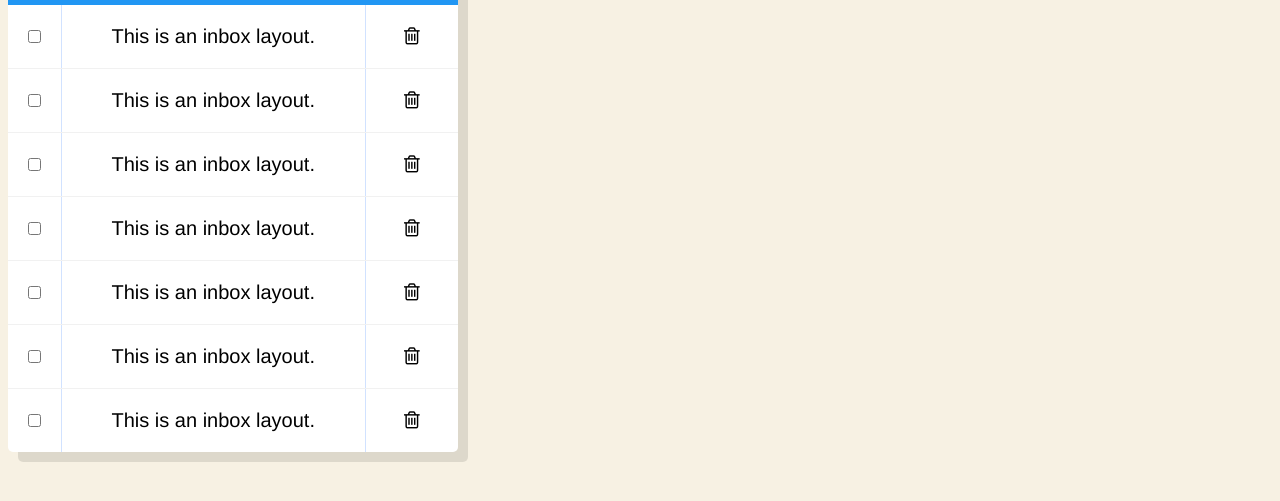
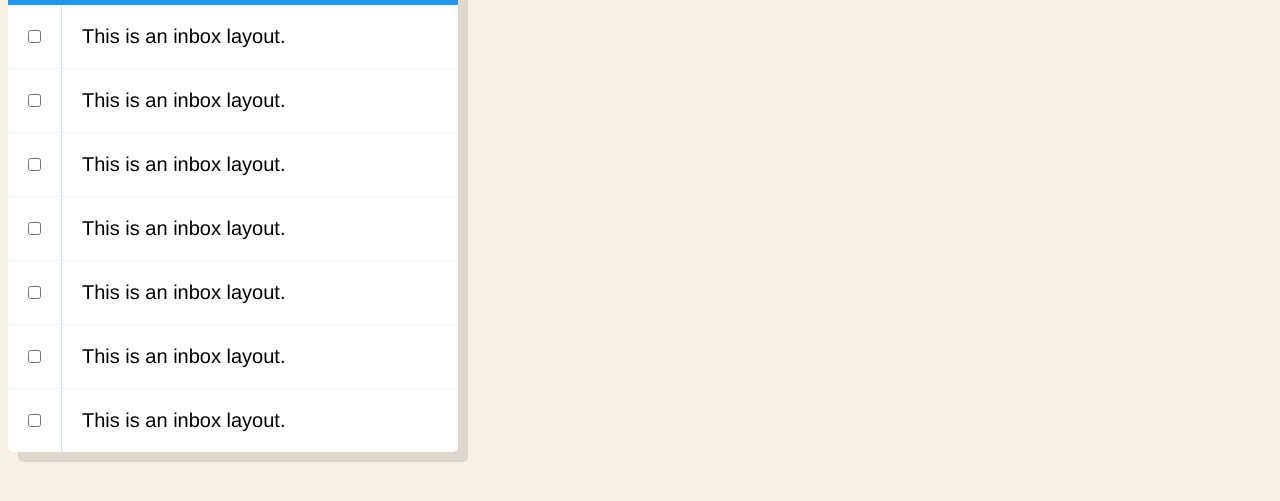
Before and after one commit to wandrew8/Trello-Board, a website: page public/index.html in a window 1280 px wide. Shown: the part 147-648 px from the top of the page. Drawn offline with Linux system fonts and the light colour scheme.

Commit message:
items deleted with event

```diff
--- a/public/css/_todoList.scss
+++ b/public/css/_todoList.scss
@@ -37,18 +37,23 @@
       font-size: 20px;
       font-weight: 200;
       border-left: 1px solid #d1e2ff;
+      text-align: left;
     }
   }
   .delete {
     margin: 0;
     padding: 20px;
-    transition: background 0.2s;
+    transition: 0.2s;
     flex: 1;
     font-family: "helvetica neue";
     font-size: 20px;
     font-weight: 200;
     border-left: 1px solid #d1e2ff;
   }
+  .hidden {
+    display: none;
+  }
+
   .header {
     margin: 0;
     padding: 20px;
--- a/public/index.html
+++ b/public/index.html
@@ -38,49 +38,49 @@
       <div class="item">
         <input type="checkbox" />
         <p contenteditable="true" class="choreText">This is an inbox layout.</p>
-        <p contenteditable="false" class="delete">
+        <p contenteditable="false" class="delete hidden">
+          <i class="fa fa-trash-o " aria-hidden="true"></i>
+        </p>
+      </div>
+      <div class="item">
+        <input type="checkbox" />
+        <p contenteditable="true" class="choreText">This is an inbox layout.</p>
+        <p contenteditable="false" class="delete hidden">
           <i class="fa fa-trash-o" aria-hidden="true"></i>
         </p>
       </div>
       <div class="item">
         <input type="checkbox" />
         <p contenteditable="true" class="choreText">This is an inbox layout.</p>
-        <p contenteditable="false" class="delete">
+        <p contenteditable="false" class="delete hidden">
           <i class="fa fa-trash-o" aria-hidden="true"></i>
         </p>
       </div>
       <div class="item">
         <input type="checkbox" />
         <p contenteditable="true" class="choreText">This is an inbox layout.</p>
-        <p contenteditable="false" class="delete">
+        <p contenteditable="false" class="delete hidden">
           <i class="fa fa-trash-o" aria-hidden="true"></i>
         </p>
       </div>
       <div class="item">
         <input type="checkbox" />
         <p contenteditable="true" class="choreText">This is an inbox layout.</p>
-        <p contenteditable="false" class="delete">
+        <p contenteditable="false" class="delete hidden">
           <i class="fa fa-trash-o" aria-hidden="true"></i>
         </p>
       </div>
       <div class="item">
         <input type="checkbox" />
         <p contenteditable="true" class="choreText">This is an inbox layout.</p>
-        <p contenteditable="false" class="delete">
+        <p contenteditable="false" class="delete hidden">
           <i class="fa fa-trash-o" aria-hidden="true"></i>
         </p>
       </div>
       <div class="item">
         <input type="checkbox" />
         <p contenteditable="true" class="choreText">This is an inbox layout.</p>
-        <p contenteditable="false" class="delete">
-          <i class="fa fa-trash-o" aria-hidden="true"></i>
-        </p>
-      </div>
-      <div class="item">
-        <input type="checkbox" />
-        <p contenteditable="true" class="choreText">This is an inbox layout.</p>
-        <p contenteditable="false" class="delete">
+        <p contenteditable="false" class="delete hidden">
           <i class="fa fa-trash-o" aria-hidden="true"></i>
         </p>
       </div>
--- a/public/js/app.js
+++ b/public/js/app.js
@@ -109,3 +109,26 @@ backgroundColorButtons.forEach(function(button) {
       bodyBackground.style.backgroundColor = button.dataset.color;
     })
 });
+
+//Hover effect to show delete button
+const choreItems = document.querySelectorAll(".item");
+choreItems.forEach(item => {
+  const deleteButton = item.querySelector('.delete');
+  item.addEventListener('mouseenter', function(e) {
+    deleteButton.classList.remove('hidden')
+  })
+  item.addEventListener('mouseleave', function(e) {
+    deleteButton.classList.add('hidden')
+  })
+})
+
+
+//Click event ot delete list item
+const deleteButtons = document.querySelectorAll('.delete');
+deleteButtons.forEach(button => {
+  button.addEventListener('click', function() {
+    const parentElement = button.parentElement;
+    console.log(parentElement)
+    parentElement.remove();
+  })
+})
```
Also changed, not shown: public/css/style.css, 1 other file.
